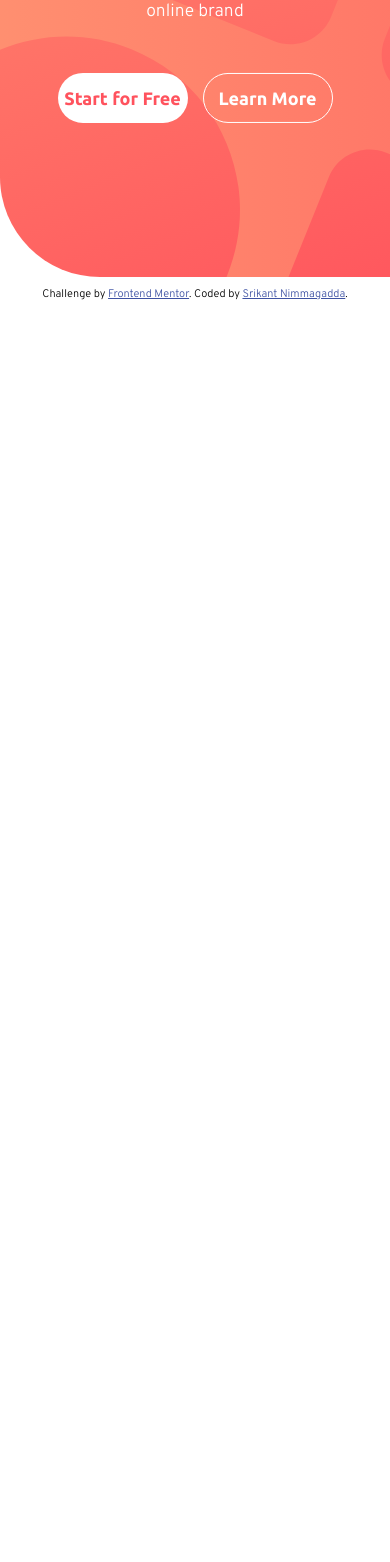
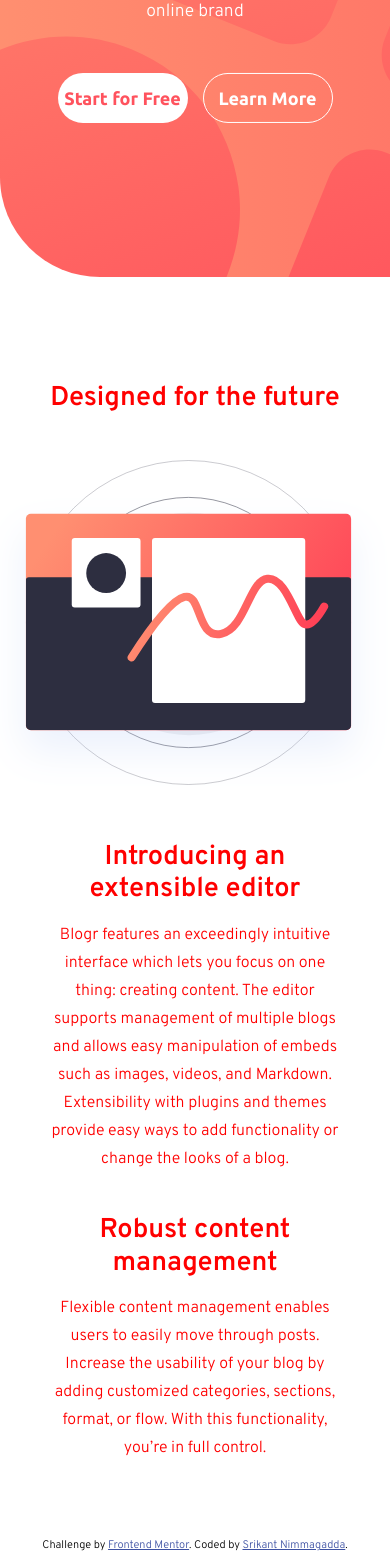
Before and after one commit to srikant-n/fm-blogr-landing-page, a React app: page / in a window 390 px wide. Shown: the part 323-1885 px from the top of the page. Before the commit the page ends 844 px from the top, so only its background shows below. Built offline with nearby package versions, Linux system fonts and the light colour scheme.

Commit message:
Add Features content and set css for mobile

```diff
--- a/src/App.jsx
+++ b/src/App.jsx
@@ -2,16 +2,17 @@ import React from "react";
 import Footer from "./components/Footer.jsx";
 import styled from "styled-components";
 import Intro from "./components/Intro.jsx";
+import Features from "./components/Features.jsx";
 
 const StyledApp = styled.div`
   font-family: "Overpass", sans-serif;
 `;
-
 class App extends React.Component {
   render() {
     return (
       <StyledApp>
         <Intro />
+        <Features />
         <Footer />
       </StyledApp>
     );
--- /dev/null
+++ b/src/components/Features.jsx
@@ -0,0 +1,43 @@
+import React from "react";
+import styled from "styled-components";
+import { Heading, Padding, Paragraph, Space } from "./commonComponents";
+import editorMobile from "../../images/illustration-editor-mobile.svg";
+
+const Background = styled(Padding)`
+  padding-top: 90px;
+`;
+
+const EditorImage = styled.img.attrs(() => ({ src: editorMobile }))`
+  /* position: relative; */
+  width: 405px;
+  /* left: -37px; */
+  margin: 30px 0 30px -37px;
+  height: auto;
+`;
+
+class Features extends React.Component {
+  render() {
+    return (
+      <Background>
+        <Heading>Designed for the future</Heading>
+        <EditorImage />
+        <Heading>Introducing an extensible editor</Heading>
+        <Paragraph>
+          Blogr features an exceedingly intuitive interface which lets you focus on one thing: creating content. The
+          editor supports management of multiple blogs and allows easy manipulation of embeds such as images, videos,
+          and Markdown. Extensibility with plugins and themes provide easy ways to add functionality or change the looks
+          of a blog.
+        </Paragraph>
+        <Space height="20px" />
+        <Heading>Robust content management</Heading>
+        <Paragraph>
+          Flexible content management enables users to easily move through posts. Increase the usability of your blog by
+          adding customized categories, sections, format, or flow. With this functionality, you’re in full control.
+        </Paragraph>
+        <Space height="60px" />
+      </Background>
+    );
+  }
+}
+
+export default Features;
--- a/src/components/Header.jsx
+++ b/src/components/Header.jsx
@@ -111,13 +111,14 @@ const SubMenu = styled.div`
 /**
  * Each item in the submenu
  */
-const SubMenuItem = styled.p`
+const SubMenuItem = styled.a`
   text-transform: capitalize;
   margin: 0;
   padding: 0;
   font-weight: 400;
   color: hsl(207, 13%, 34%);
   transition: margin ease 0.5s, padding ease 0.5s;
+  text-decoration: none;
 
   &:hover {
     cursor: default;
@@ -167,11 +168,11 @@ class Header extends React.Component {
               Product
             </MenuTitle>
             <SubMenu>
-              <SubMenuItem>Overview</SubMenuItem>
-              <SubMenuItem>Pricing</SubMenuItem>
-              <SubMenuItem>Marketplace</SubMenuItem>
-              <SubMenuItem>Features</SubMenuItem>
-              <SubMenuItem>Integrations</SubMenuItem>
+              <SubMenuItem href="#overview">Overview</SubMenuItem>
+              <SubMenuItem href="#pricing">Pricing</SubMenuItem>
+              <SubMenuItem href="#">Marketplace</SubMenuItem>
+              <SubMenuItem href="#features">Features</SubMenuItem>
+              <SubMenuItem href="#integrations">Integrations</SubMenuItem>
             </SubMenu>
           </MenuItem>
           <MenuItem>
@@ -182,10 +183,10 @@ class Header extends React.Component {
               Company
             </MenuTitle>
             <SubMenu>
-              <SubMenuItem>About</SubMenuItem>
-              <SubMenuItem>Team</SubMenuItem>
-              <SubMenuItem>Blog</SubMenuItem>
-              <SubMenuItem>Careers</SubMenuItem>
+              <SubMenuItem href="#">About</SubMenuItem>
+              <SubMenuItem href="#">Team</SubMenuItem>
+              <SubMenuItem href="#">Blog</SubMenuItem>
+              <SubMenuItem href="#">Careers</SubMenuItem>
             </SubMenu>
           </MenuItem>
           <MenuItem>
@@ -196,9 +197,9 @@ class Header extends React.Component {
               Connect
             </MenuTitle>
             <SubMenu>
-              <SubMenuItem>Contact</SubMenuItem>
-              <SubMenuItem>Newsletter</SubMenuItem>
-              <SubMenuItem>LinkedIn</SubMenuItem>
+              <SubMenuItem href="#">Contact</SubMenuItem>
+              <SubMenuItem href="#">Newsletter</SubMenuItem>
+              <SubMenuItem href="#">LinkedIn</SubMenuItem>
             </SubMenu>
           </MenuItem>
           <Buttons>
--- a/src/components/commonComponents.js
+++ b/src/components/commonComponents.js
@@ -1,5 +1,8 @@
 import styled from "styled-components";
 
+/**
+ * Left and right padding
+ */
 export const Padding = styled.div`
   padding-left: 6%;
   padding-right: 6%;
@@ -11,6 +14,16 @@ export const Padding = styled.div`
   }
 `;
 
+/**
+ * Vertical empty space
+ */
+export const Space = styled.div`
+  height: ${props => props.height};
+`;
+
+/**
+ * Borderless transparent button
+ */
 export const Button = styled.input.attrs((props) => ({
   type: "button",
   value: props.value,
@@ -30,6 +43,9 @@ export const Button = styled.input.attrs((props) => ({
   }
 `;
 
+/**
+ * Filled white button
+ */
 export const ButtonFilled = styled(Button)`
   background-color: white;
   color: hsl(356, 100%, 66%);
@@ -39,11 +55,26 @@ export const ButtonFilled = styled(Button)`
   }
 `;
 
+/**
+ * Heading for content
+ */
 export const Heading = styled.h2`
   color: hsl(208, 49%, 24%);
+  text-align: center;
+  font-size: 1.7em;
+  line-height: 1.2em;
+  margin: 15px 20px;
+  color: red;
 `;
 
+/**
+ * Content
+ */
 export const Paragraph = styled.p`
   color: hsl(207, 13%, 34%);
+  text-align: center;
   font-size: 16px;
+  margin: 6px 20px;
+  color: red;
+  line-height: 1.75em;
 `;
```
Also changed, not shown: public/index.html (+0 -21 lines).
